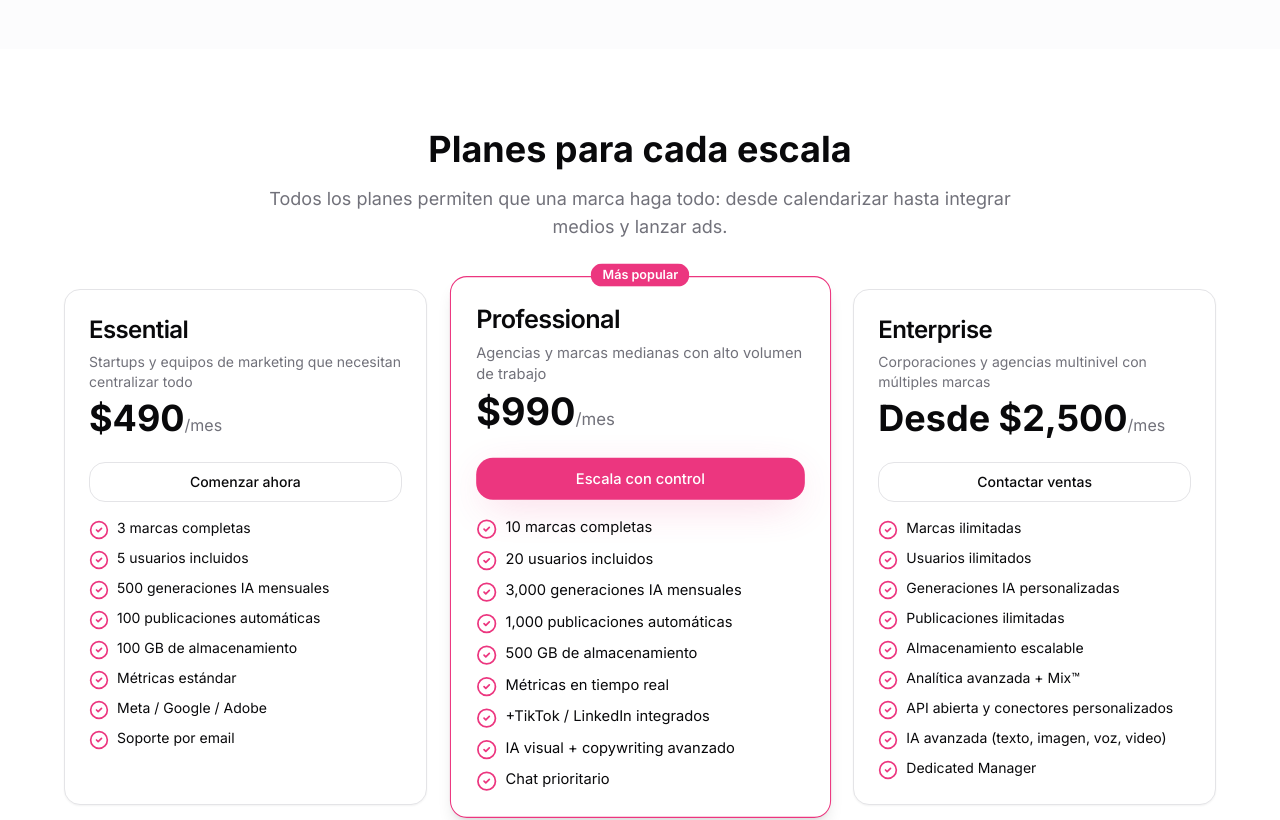
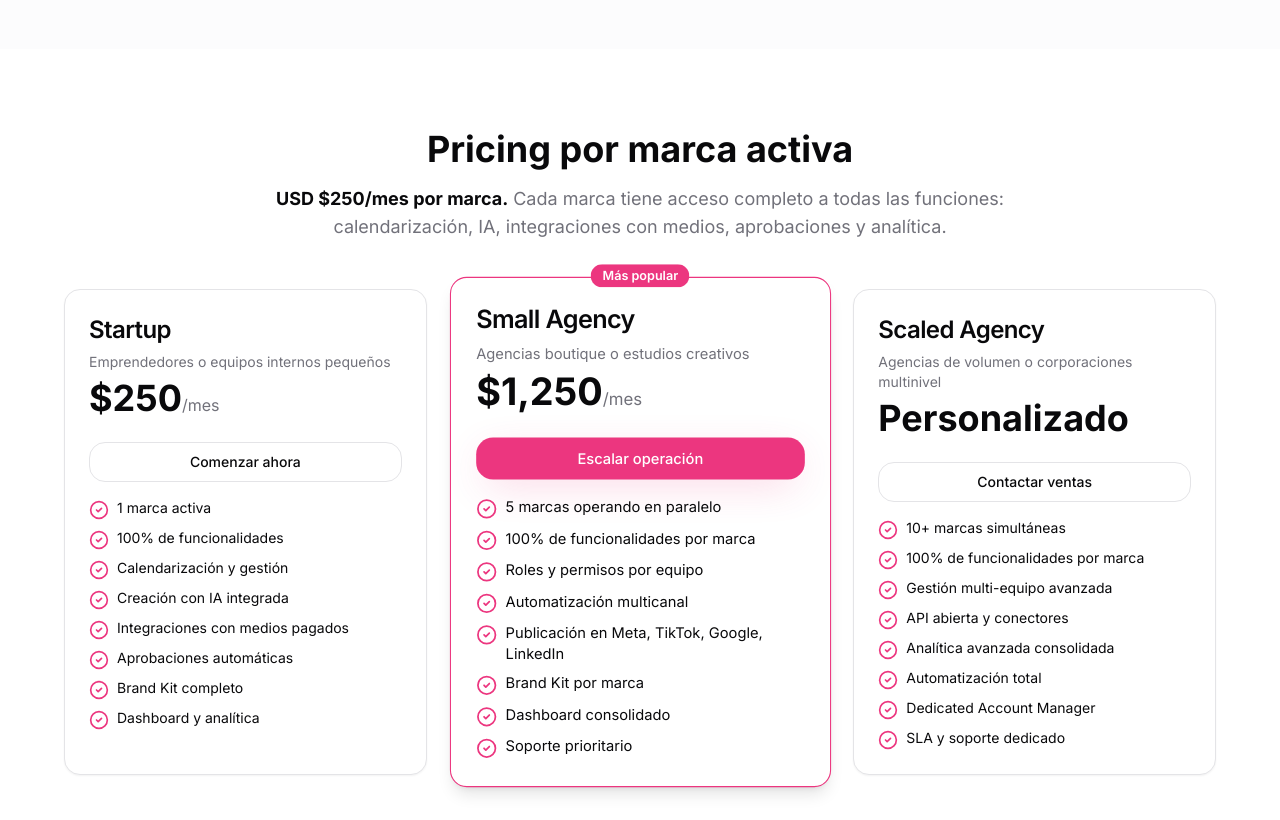
Before and after one commit to dapscl/brainyunica, a React (Vite) app: page / in a window 1280 px wide. Shown: the part 1860-2680 px from the top of the page. Built offline with nearby package versions, Linux system fonts and the light colour scheme.

Commit message:
Update pricing model
Update pricing to a per-brand model with new plans: Startup, Small Agency, and Scaled Agency.

```diff
--- a/src/pages/LandingPage.tsx
+++ b/src/pages/LandingPage.tsx
@@ -54,57 +54,55 @@ const LandingPage = () => {
 
   const plans = [
     {
-      name: "Essential",
-      price: "$490",
+      name: "Startup",
+      price: "$250",
       period: "/mes",
-      description: "Startups y equipos de marketing que necesitan centralizar todo",
+      description: "Emprendedores o equipos internos pequeños",
       features: [
-        "3 marcas completas",
-        "5 usuarios incluidos",
-        "500 generaciones IA mensuales",
-        "100 publicaciones automáticas",
-        "100 GB de almacenamiento",
-        "Métricas estándar",
-        "Meta / Google / Adobe",
-        "Soporte por email"
+        "1 marca activa",
+        "100% de funcionalidades",
+        "Calendarización y gestión",
+        "Creación con IA integrada",
+        "Integraciones con medios pagados",
+        "Aprobaciones automáticas",
+        "Brand Kit completo",
+        "Dashboard y analítica"
       ],
       cta: "Comenzar ahora",
       popular: false
     },
     {
-      name: "Professional",
-      price: "$990",
+      name: "Small Agency",
+      price: "$1,250",
       period: "/mes",
-      description: "Agencias y marcas medianas con alto volumen de trabajo",
+      description: "Agencias boutique o estudios creativos",
       features: [
-        "10 marcas completas",
-        "20 usuarios incluidos",
-        "3,000 generaciones IA mensuales",
-        "1,000 publicaciones automáticas",
-        "500 GB de almacenamiento",
-        "Métricas en tiempo real",
-        "+TikTok / LinkedIn integrados",
-        "IA visual + copywriting avanzado",
-        "Chat prioritario"
+        "5 marcas operando en paralelo",
+        "100% de funcionalidades por marca",
+        "Roles y permisos por equipo",
+        "Automatización multicanal",
+        "Publicación en Meta, TikTok, Google, LinkedIn",
+        "Brand Kit por marca",
+        "Dashboard consolidado",
+        "Soporte prioritario"
       ],
-      cta: "Escala con control",
+      cta: "Escalar operación",
       popular: true
     },
     {
-      name: "Enterprise",
-      price: "Desde $2,500",
-      period: "/mes",
-      description: "Corporaciones y agencias multinivel con múltiples marcas",
+      name: "Scaled Agency",
+      price: "Personalizado",
+      period: "",
+      description: "Agencias de volumen o corporaciones multinivel",
       features: [
-        "Marcas ilimitadas",
-        "Usuarios ilimitados",
-        "Generaciones IA personalizadas",
-        "Publicaciones ilimitadas",
-        "Almacenamiento escalable",
-        "Analítica avanzada + Mix™",
-        "API abierta y conectores personalizados",
-        "IA avanzada (texto, imagen, voz, video)",
-        "Dedicated Manager"
+        "10+ marcas simultáneas",
+        "100% de funcionalidades por marca",
+        "Gestión multi-equipo avanzada",
+        "API abierta y conectores",
+        "Analítica avanzada consolidada",
+        "Automatización total",
+        "Dedicated Account Manager",
+        "SLA y soporte dedicado"
       ],
       cta: "Contactar ventas",
       popular: false
@@ -224,10 +222,10 @@ const LandingPage = () => {
         <div className="container mx-auto px-4">
           <div className="text-center mb-12">
             <h2 className="text-3xl md:text-4xl font-bold mb-4">
-              Planes para cada escala
+              Pricing por marca activa
             </h2>
             <p className="text-muted-foreground max-w-3xl mx-auto text-lg">
-              Todos los planes permiten que una marca haga todo: desde calendarizar hasta integrar medios y lanzar ads.
+              <strong className="text-foreground">USD $250/mes por marca.</strong> Cada marca tiene acceso completo a todas las funciones: calendarización, IA, integraciones con medios, aprobaciones y analítica.
             </p>
           </div>
           <div className="grid grid-cols-1 md:grid-cols-3 gap-8 max-w-6xl mx-auto">
```
